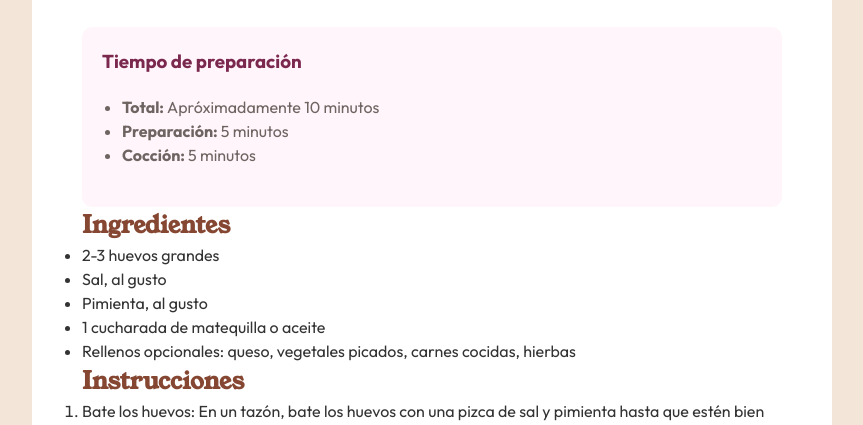
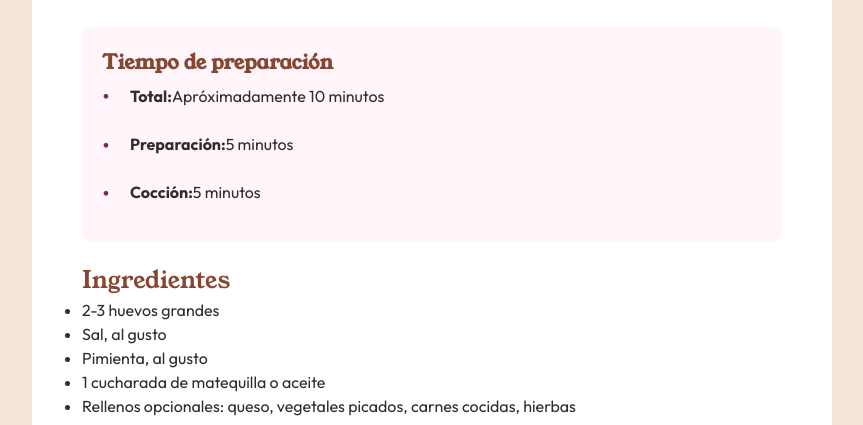
Before and after one commit to JuniorGodoyOrtega/Receta-de-tortilla-simple, a plain HTML site: page index.html in a window 1280 px wide. Shown: the part 511-936 px from the top of the page, without its empty margins (208-1071 px from the left). Drawn offline with Linux system fonts and the light colour scheme.

Commit message:
agrega variables de colores brindados por el proyecto y aplicados en el estilo

```diff
--- a/index.html
+++ b/index.html
@@ -19,11 +19,11 @@
         </p>
       </header>
       <section class="tiempo-preparacion">
-        <h3 class="title__tiempo-preparacion">Tiempo de preparación</h3>
+        <h3 class="tiempo-preparacion__title">Tiempo de preparación</h3>
         <ul class="tiempo-preparacion__list">
-          <li class="tiempo-preparacion__item"><strong>Total: </strong>Apróximadamente 10 minutos</li>
-          <li class="tiempo-preparacion__item"><strong>Preparación: </strong>5 minutos</li>
-          <li class="tiempo-preparacion__item"><strong>Cocción: </strong>5 minutos</li>
+          <li class="tiempo-preparacion__item"><strong>Total:</strong>Apróximadamente 10 minutos</li>
+          <li class="tiempo-preparacion__item"><strong>Preparación:</strong>5 minutos</li>
+          <li class="tiempo-preparacion__item"><strong>Cocción:</strong> 5 minutos</li>
         </ul>
       </section>
       <section class="ingredientes">
@@ -40,7 +40,7 @@
         </ul>
       </section>
       <section class="instrucciones">
-        <h2 class="title__instrucciones">Instrucciones</h2>
+        <h2 class="instrucciones__title">Instrucciones</h2>
         <ol>
           <li>
             Bate los huevos: En un tazón, bate los huevos con una pizca de sal y
@@ -74,8 +74,8 @@
         </ol>
       </section>
       <section class="nutricion">
-        <h2 class="title__nutricion">Información nutricional</h2>
-        <p class="title__paragraph">
+        <h2 class="nutricion__title">Información nutricional</h2>
+        <p class="nutricion__paragraph">
           La siguiente tabla muestra los valores nutricionales por porción sin
           los rellenos adicionales.
         </p>
--- a/styles/estilos.css
+++ b/styles/estilos.css
@@ -3,7 +3,14 @@
 @import url('https://fonts.googleapis.com/css2?family=Outfit:wght@100..900&family=Prata&family=Young+Serif&display=swap');
 
 :root {
-    --color-brown: hsl(14, 45%, 36%);
+    --color-white: hsl(0, 0%, 100%);
+    --color-stone-100: hsl(30, 54%, 90%);
+    --color-stone-150: hsl(30, 18%, 87%);
+    --color-stone-600: hsl(30, 10%, 34%);
+    --color-stone-900: hsl(24, 5%, 18%);
+    --color-brown-800: hsl(14, 45%, 36%);
+    --color-rose-800: hsl(332, 51%, 32%);
+    --color-rose-50: hsl(330, 100%, 98%);
 }
 
 * {
@@ -14,21 +21,21 @@
 
 body {
     font-family: 'Outfit', sans-serif;
-    background-color: #f3e5d8;
-    color: #333;
+    background-color: var(--color-stone-100);
+    color: var(--color-stone-900);
     padding: 20px;
     line-height: 1.5;
     max-width: 1440px;
 }
 
-h1, h2 {
+.title {
     font-family: 'Young Serif', serif;
 }
 
 .container {
     max-width: 800px;
     margin: 0 auto;
-    background-color: #ffffff;
+    background-color: var(--color-white);
     padding: 50px;
     border-radius: 10px;
 }
@@ -57,28 +64,56 @@ h1, h2 {
 }
 
 .tiempo-preparacion {
-    background-color: hsl(330, 100%, 98%);
+    background-color: var(--color-rose-50);
     padding: 20px;
     border-radius: 10px;
+    margin-bottom: 20px;
 }
 
-.title__tiempo-preparacion {
-    color: hsl(332, 51%, 32%);
+.tiempo-preparacion__title {
+    color: var(--color-brown-800);
+    font-family: 'Young Serif', serif;
+    font-weight: bold;
+    font-size: 1.25rem;
 }
 
 .tiempo-preparacion__list {
-    color: #6e6462;
-    padding: 20px;
+    list-style: none;
+    padding-left: 0;
+    margin: 0;
+}
+
+.tiempo-preparacion__item {
+    color: var(--color-stone-900);
+    font-family: 'Outfit', sans-serif;
+    font-size: 1rem;
+    line-height: 1.6;
+    display: flex;
+    align-items: center;
+    margin-bottom: 10px;
+}
+
+.tiempo-preparacion__item::before {
+    content: '•';
+    color: var(--color-rose-800);
+    margin-right: 20px;
+    font-size: 1.5rem;
 }
 
 .title__ingredientes {
-    color: var(--color-brown);
+    color: var(--color-brown-800);
+    font-family: 'Young Serif', serif;
+    font-weight: 400;
 }
 
-.title__instrucciones {
-    color: var(--color-brown);
+.instrucciones__title {
+    color: var(--color-brown-800);
+    font-family: 'Young Serif', serif;
+    font-weight: 400;
 }
 
-.title__nutricion {
-    color: var(--color-brown);
+.nutricion__title {
+    color: var(--color-brown-800);
+    font-family: 'Young Serif', serif;
+    font-weight: 400;
 }
```
